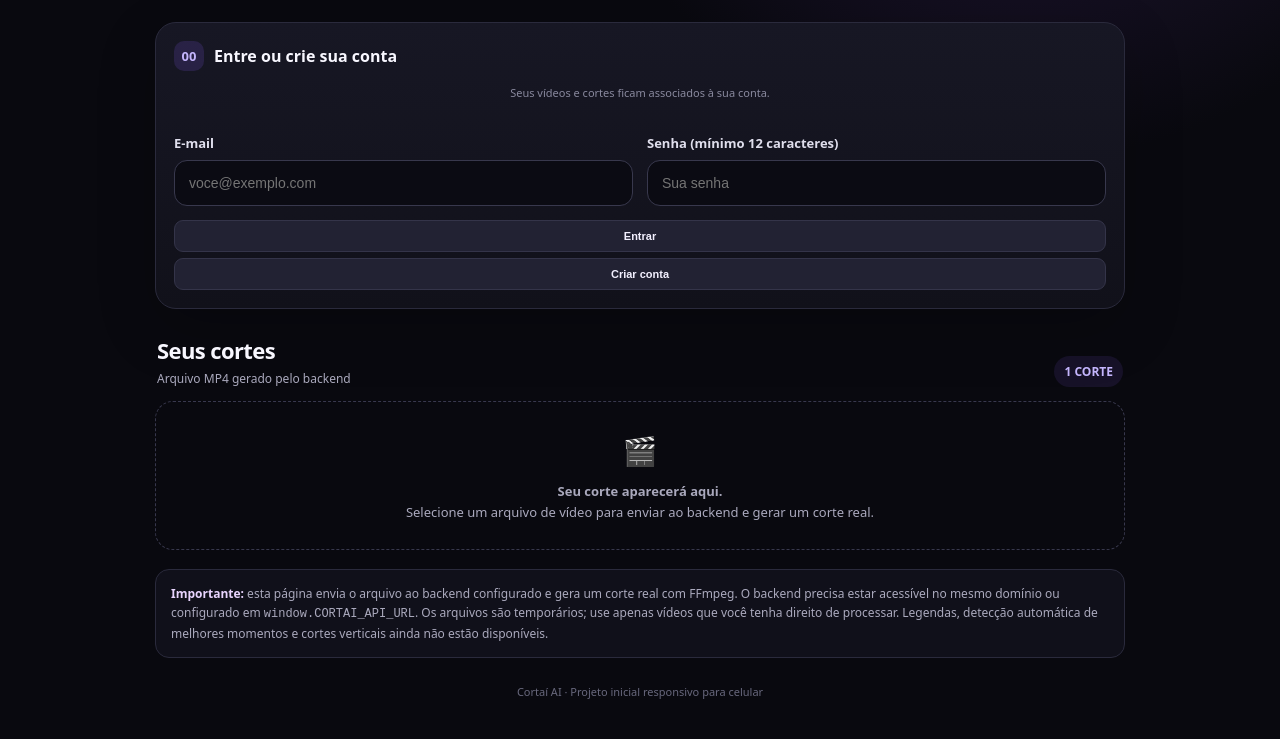
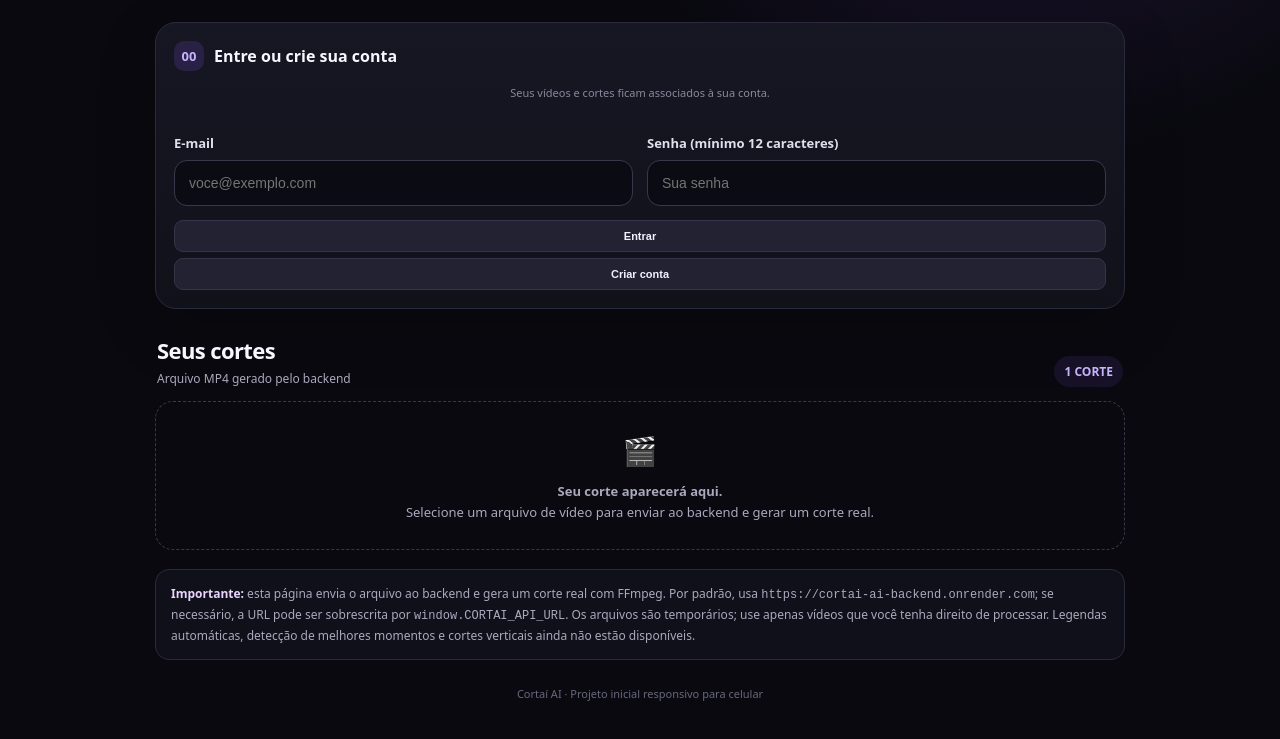
Before and after one commit to ffvazio86-netizen/cortai-ai, a website: page index.html in a window 1280 px wide. Shown: the part 347-1086 px from the top of the page. Drawn offline with Linux system fonts and the light colour scheme; no server answers.

Commit message:
fix(frontend): conectar interface à API do backend

```diff
--- a/index.html
+++ b/index.html
@@ -65,13 +65,13 @@
 <div class="empty" id="empty"><div class="big">🎬</div><strong>Seu corte aparecerá aqui.</strong><br>Selecione um arquivo de vídeo para enviar ao backend e gerar um corte real.</div>
 <div class="cards" id="cards" hidden></div>
 </section>
-<div class="notice"><strong>Importante:</strong> esta página envia o arquivo ao backend configurado e gera um corte real com FFmpeg. O backend precisa estar acessível no mesmo domínio ou configurado em <code>window.CORTAI_API_URL</code>. Os arquivos são temporários; use apenas vídeos que você tenha direito de processar. Legendas, detecção automática de melhores momentos e cortes verticais ainda não estão disponíveis.</div>
+<div class="notice"><strong>Importante:</strong> esta página envia o arquivo ao backend e gera um corte real com FFmpeg. Por padrão, usa <code>https://cortai-ai-backend.onrender.com</code>; se necessário, a URL pode ser sobrescrita por <code>window.CORTAI_API_URL</code>. Os arquivos são temporários; use apenas vídeos que você tenha direito de processar. Legendas automáticas, detecção de melhores momentos e cortes verticais ainda não estão disponíveis.</div>
 <footer>Cortaí AI · Projeto inicial responsivo para celular</footer>
 </div>
 <div class="toast" id="toast"></div>
 <script>
 const $=id=>document.getElementById(id);
-const API_BASE=(window.CORTAI_API_URL||'').replace(/\/$/,'');
+const API_BASE=(window.CORTAI_API_URL||'https://cortai-ai-backend.onrender.com').replace(/\/$/,'');
 let authUser=null;
 function authMessage(message,isError=false){
  const el=$('authStatus');el.textContent=message;el.className='status show';el.style.borderColor=isError?'#b91c1c':'';
```
